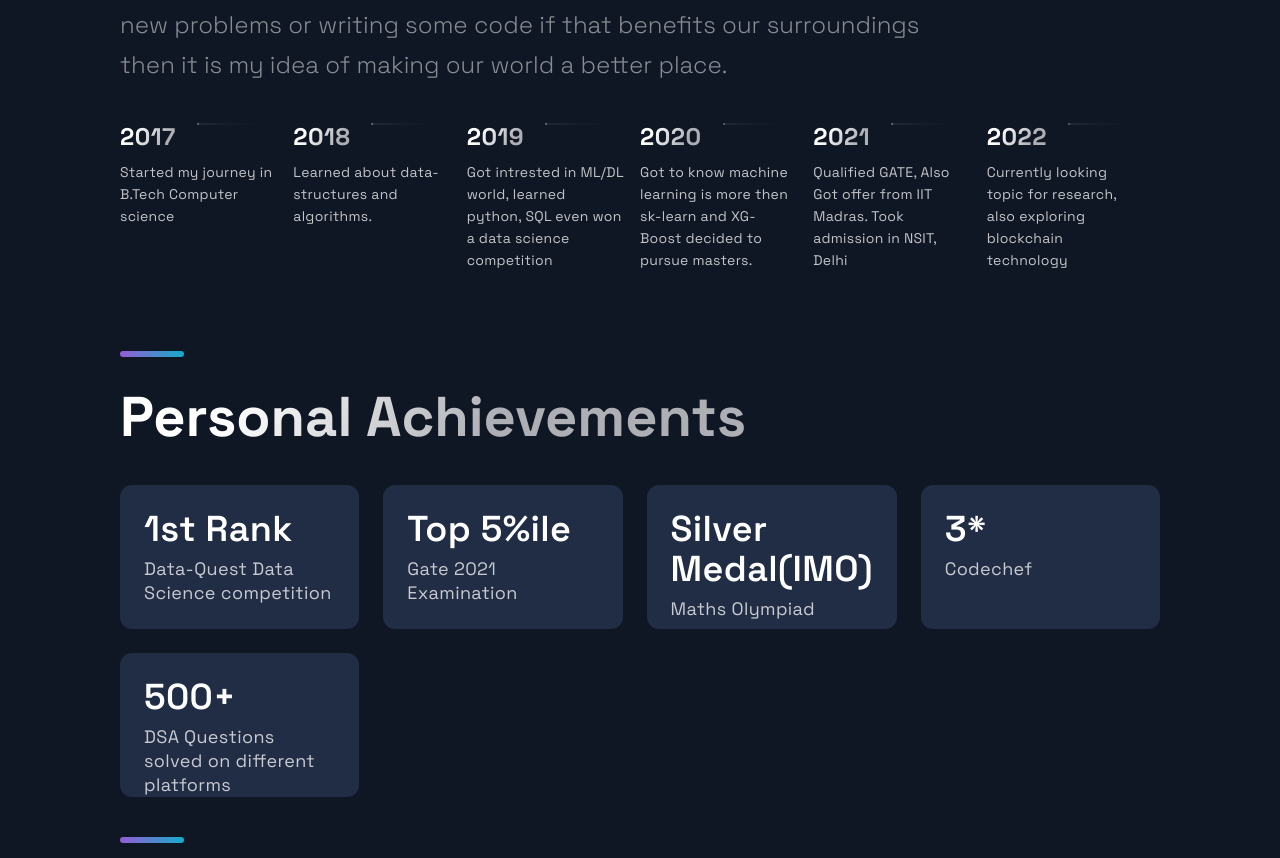
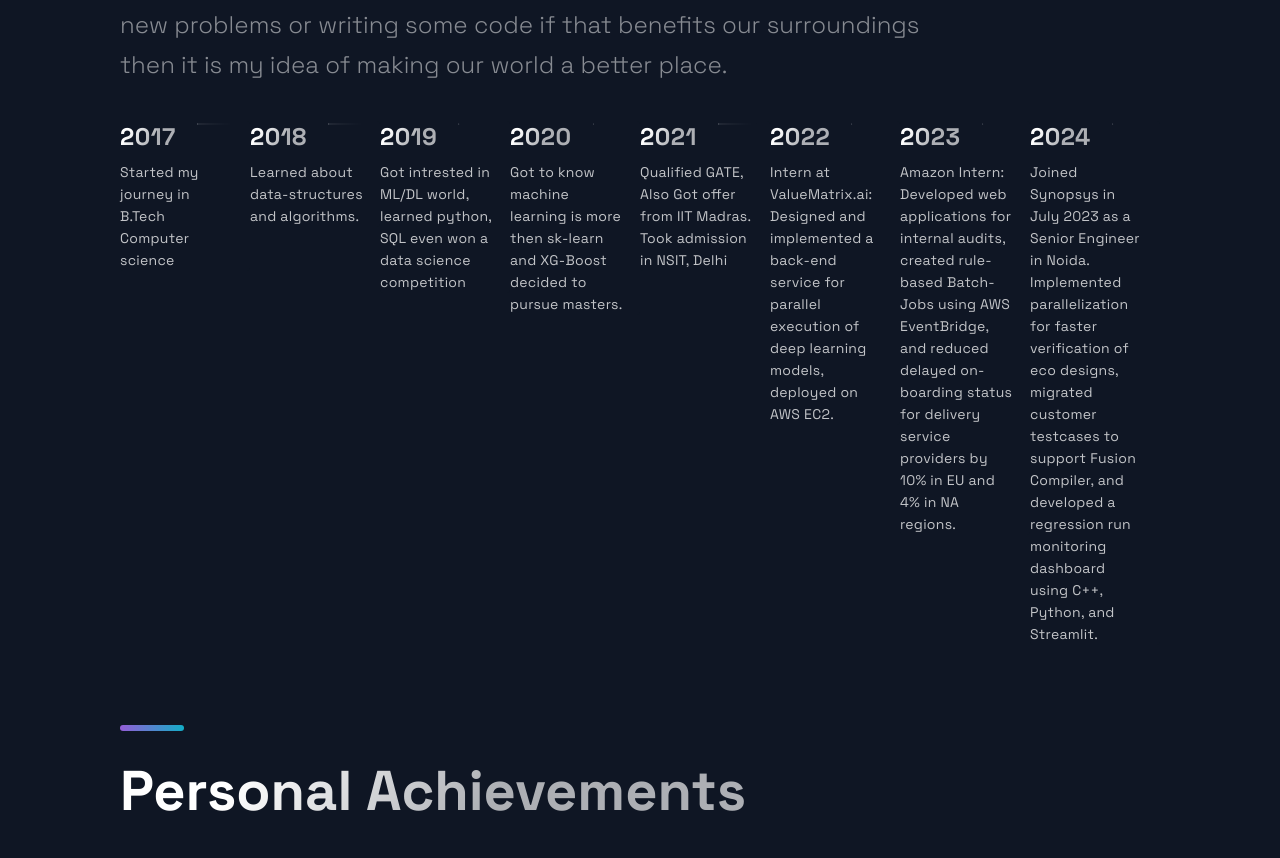
Before and after one commit to chiragc01/anuragdhyani01, a Next.js app: page / in a window 1280 px wide. Shown: the part 3201-4059 px from the top of the page. Built offline with nearby package versions, Linux system fonts and the light colour scheme.

Commit message:
Update constants.js

```diff
--- a/src/constants/constants.js
+++ b/src/constants/constants.js
@@ -43,5 +43,7 @@ export const TimeLineData = [
   { year: 2019, text: 'Got intrested in ML/DL world, learned python, SQL even won a data science competition', },
   { year: 2020, text: 'Got to know machine learning is more then sk-learn and XG-Boost decided to pursue masters.', },
   { year: 2021, text: 'Qualified GATE, Also Got offer from IIT Madras. Took admission in NSIT, Delhi', },
-  { year: 2022, text: 'Currently looking topic for research, also exploring blockchain technology', },
+  { year: 2022, text: 'Intern at ValueMatrix.ai: Designed and implemented a back-end service for parallel execution of deep learning models, deployed on AWS EC2.', },
+  { year: 2023, text: 'Amazon Intern: Developed web applications for internal audits, created rule-based Batch-Jobs using AWS EventBridge, and reduced delayed on-boarding status for delivery service providers by 10% in EU and 4% in NA regions.', },
+  { year: 2024, text: 'Joined Synopsys in July 2023 as a Senior Engineer in Noida. Implemented parallelization for faster verification of eco designs, migrated customer testcases to support Fusion Compiler, and developed a regression run monitoring dashboard using C++, Python, and Streamlit.', },
 ];
```
